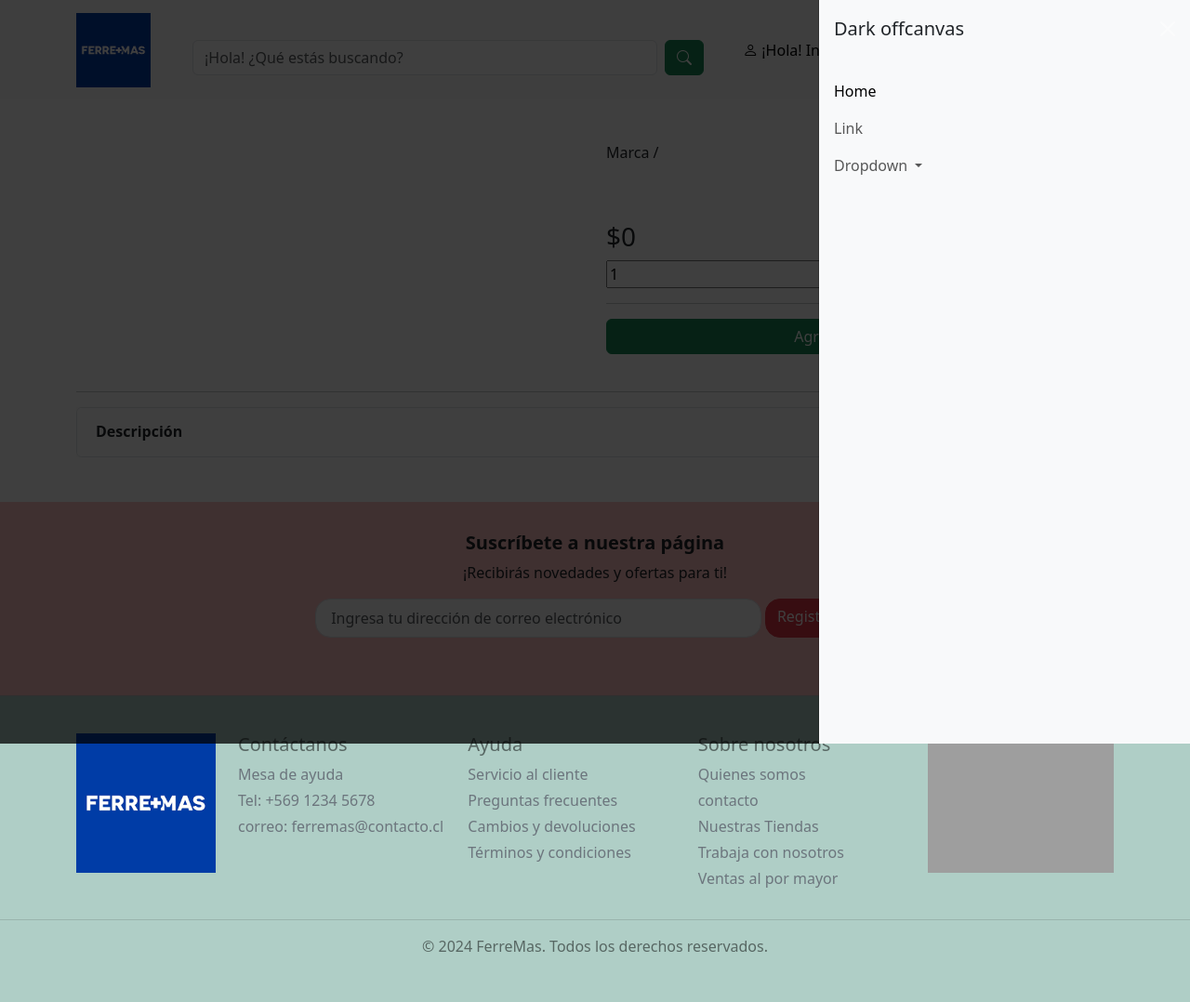
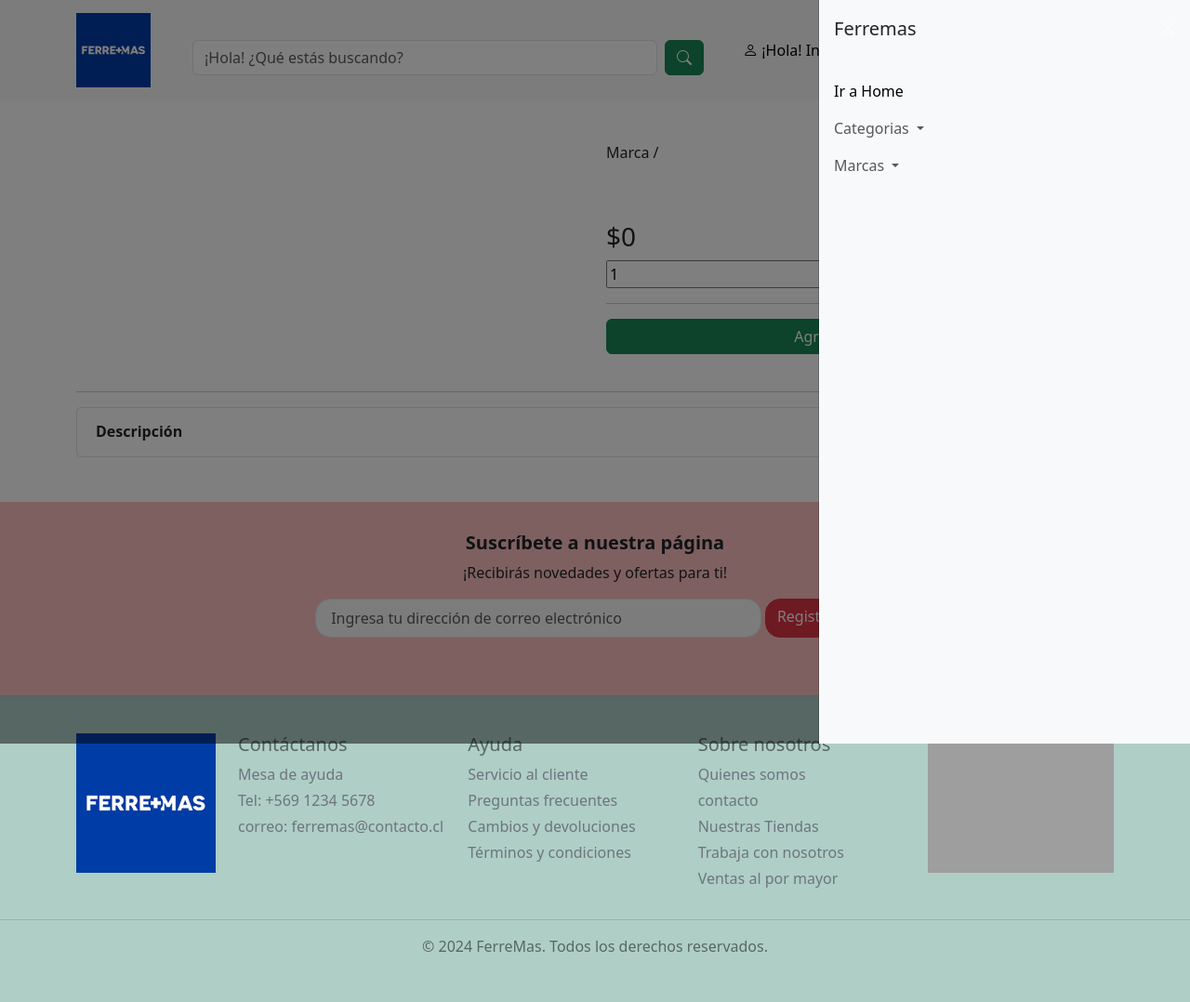
Before and after one commit to nicoalexanderdev/pag_web_integracion, a Django app: page /detalle-producto/1/ in a window 1280 px wide, after a click that opens the changed part. Shown: the whole page at 93% size. Run offline with Django 4.2, Linux system fonts and the light colour scheme; data that the repository does not hold is empty; grey boxes are pictures that could not be loaded.

Commit message:
productos por marca y categoria

```diff
--- a/djangoconfig/settings.py
+++ b/djangoconfig/settings.py
@@ -64,7 +64,9 @@
                 'django.template.context_processors.request',
                 'django.contrib.auth.context_processors.auth',
                 'django.contrib.messages.context_processors.messages',
-                'ferremas.context_processor.total_carrito'
+                'ferremas.context_processor.total_carrito',
+                'ferremas.context_processor.categorias_processor',
+                'ferremas.context_processor.marcas_processor',
             ],
         },
     },
--- a/ferremas/context_processor.py
+++ b/ferremas/context_processor.py
@@ -1,9 +1,33 @@
+import requests
+from django.conf import settings
+
+
 def total_carrito(request):
     total = 0
     cantidadTotal = 0
-    if request.user.is_authenticated:
+    if request:
         if 'carrito' in request.session.keys():
             for key, value in request.session['carrito'].items():
                 total += int(value['acumulado'])
                 cantidadTotal += int(value['cantidad'])
     return {'total_carrito': total, 'cantidad_total': cantidadTotal}
+
+def categorias_processor(request):
+    try:
+        response = requests.get(f'http://{settings.API_BASE_URL}/get-categorias')
+        response.raise_for_status()
+        categorias = response.json()
+        return {'categorias': categorias}
+    except requests.RequestException as e:
+        print(f"Error al obtener categorías: {e}")  # Depuración
+        return {'categorias': []}
+
+def marcas_processor(request):
+    try:
+        response = requests.get(f'http://{settings.API_BASE_URL}/get-marcas')
+        response.raise_for_status()
+        marcas = response.json()
+        return {'marcas': marcas}
+    except requests.RequestException as e:
+        print(f'Error al obtener marcas: {e}')
+        return {'marcas': []}
--- a/ferremas/templates/app/base.html
+++ b/ferremas/templates/app/base.html
@@ -53,9 +53,13 @@
           {{ user.username }} <i class="bi bi-person-check-fill"></i>
         </button>
         <ul class="dropdown-menu">
-          <li><a class="dropdown-item" href="{% url 'logout' %}">Salir</a></li>
-          <li><a class="dropdown-item" href="#">Another action</a></li>
-          <li><a class="dropdown-item" href="#">Something else here</a></li>
+          <li><a class="dropdown-item" href="#">Mi perfil</a></li>
+          <form id="logout-form" action="{% url 'logout' %}" method="post" style="display: none;">
+            {% csrf_token %}
+            <button type="submit">Logout</button>
+          </form>
+          <a class="dropdown-item" href="#"
+            onclick="event.preventDefault(); document.getElementById('logout-form').submit();">Salir</a>
         </ul>
       </div>
       {% else %}
@@ -92,7 +96,7 @@
 
         <!-- titulo hamburguesa -->
         <div class="offcanvas-header">
-          <h5 class="offcanvas-title" id="offcanvasDarkNavbarLabel">Dark offcanvas</h5>
+          <h5 class="offcanvas-title" id="offcanvasDarkNavbarLabel">Ferremas</h5>
           <button type="button" class="btn-close btn-close-white" data-bs-dismiss="offcanvas"
             aria-label="Close"></button>
         </div>
@@ -101,23 +105,28 @@
         <div class="offcanvas-body">
           <ul class="navbar-nav justify-content-end flex-grow-1 pe-3">
             <li class="nav-item">
-              <a class="nav-link active" aria-current="page" href="#">Home</a>
-            </li>
-            <li class="nav-item">
-              <a class="nav-link" href="#">Link</a>
+              <a class="nav-link active" aria-current="page" href="#">Ir a Home</a>
             </li>
             <li class="nav-item dropdown">
               <a class="nav-link dropdown-toggle" href="#" role="button" data-bs-toggle="dropdown"
                 aria-expanded="false">
-                Dropdown
+                Categorias
               </a>
-              <ul class="dropdown-menu dropdown-menu-dark">
-                <li><a class="dropdown-item" href="#">Action</a></li>
-                <li><a class="dropdown-item" href="#">Another action</a></li>
-                <li>
-                  <hr class="dropdown-divider">
-                </li>
-                <li><a class="dropdown-item" href="#">Something else here</a></li>
+              <ul class="dropdown-menu">
+                {% for c in categorias %}
+                <li><a class="dropdown-item" href="{% url 'categoria' c.id %}">{{ c.nom_categoria }}</a></li>
+                {% endfor %}
+              </ul>
+            </li>
+            <li class="nav-item dropdown">
+              <a class="nav-link dropdown-toggle" href="#" role="button" data-bs-toggle="dropdown"
+                aria-expanded="false">
+                Marcas
+              </a>
+              <ul class="dropdown-menu">
+                {% for m in marcas %}
+                <li><a class="dropdown-item" href="{% url 'marca' m.id %}">{{ m.nom_marca }}</a></li>
+                {% endfor %}
               </ul>
             </li>
           </ul>
@@ -219,20 +228,17 @@
 
 
   <!-- scripts de bootstrap -->
+  <!-- Bootstrap Bundle with Popper -->
   <script src="https://cdn.jsdelivr.net/npm/bootstrap@5.3.3/dist/js/bootstrap.bundle.min.js"
     integrity="sha384-YvpcrYf0tY3lHB60NNkmXc5s9fDVZLESaAA55NDzOxhy9GkcIdslK1eN7N6jIeHz"
     crossorigin="anonymous"></script>
+  <!-- libreria jquery -->
+  <script src="https://code.jquery.com/jquery-3.6.0.min.js"></script>
 
-  <script src="https://cdn.jsdelivr.net/npm/@popperjs/core@2.11.8/dist/umd/popper.min.js"
-    integrity="sha384-I7E8VVD/ismYTF4hNIPjVp/Zjvgyol6VFvRkX/vR+Vc4jQkC+hVqc2pM8ODewa9r"
-    crossorigin="anonymous"></script>
-  <script src="https://cdn.jsdelivr.net/npm/bootstrap@5.3.3/dist/js/bootstrap.min.js"
-    integrity="sha384-0pUGZvbkm6XF6gxjEnlmuGrJXVbNuzT9qBBavbLwCsOGabYfZo0T0to5eqruptLy"
-    crossorigin="anonymous"></script>
 
-    {% block js %}
+  {% block js %}
 
-    {% endblock %}
+  {% endblock %}
 
 
 </body>
--- a/ferremas/urls.py
+++ b/ferremas/urls.py
@@ -11,4 +11,6 @@
    path('limpiar-carrito/', views.limpiar_carrito, name='limpiar-carrito'),
    path('ir-a-pagar/', views.ir_a_pagar, name='ir-a-pagar'),
    path('transbank/', views.transbank, name='transbank'),
+   path('categoria/<str:id>', views.categoria, name='categoria'),
+   path('marca/<str:id>', views.marca, name='marca')
 ]
--- a/ferremas/views.py
+++ b/ferremas/views.py
@@ -1,6 +1,6 @@
 import json
 from django.http import HttpResponseRedirect, JsonResponse
-from django.shortcuts import render, get_object_or_404
+from django.shortcuts import redirect, render, get_object_or_404
 from django.urls import reverse
 from ferremas.Carrito import Carrito
 import requests
@@ -46,6 +46,53 @@
 def checkout(request):
     context = {}
     return render(request, 'app/checkout.html')
+
+
+def categoria(request, id):
+    try:
+        response = requests.get(f'http://{settings.API_BASE_URL}/get-productos-categoria/{id}')
+        response.raise_for_status()  # Esto lanzará una excepción si la respuesta no es 2xx
+        productos = response.json()
+
+        # Verificar que la respuesta contiene los datos esperados
+        if 'categoria' in productos and 'productos' in productos:
+            data = {
+                'categoria': productos['categoria'],
+                'productos': productos['productos']
+            }
+            return render(request, 'app/categoria.html', data)
+        else:
+            # Manejo de caso en el que los datos esperados no están presentes
+            return redirect('home')
+    except requests.RequestException as e:
+        # Registrar el error, puedes usar logging en lugar de print
+        print(f"Error al obtener productos de la API: {e}")
+        return redirect('home')
+
+
+
+def marca(request, id):
+    try:
+        response = requests.get(f'http://{settings.API_BASE_URL}/get-productos-marca/{id}')
+        response.raise_for_status()  # Esto lanzará una excepción si la respuesta no es 2xx
+        productos = response.json()
+
+        # Verificar que la respuesta contiene los datos esperados
+        if 'marca' in productos and 'productos' in productos:
+            data = {
+                'marca': productos['marca'],
+                'productos': productos['productos']
+            }
+            return render(request, 'app/marca.html', data)
+        else:
+            # Manejo de caso en el que los datos esperados no están presentes
+            return redirect('home')
+    except requests.RequestException as e:
+        # Registrar el error, puedes usar logging en lugar de print
+        print(f"Error al obtener productos de la API: {e}")
+        return redirect('home')
+
+
 
 
 # crud carrito
```
Also changed, not shown: ferremas/templates/app/categoria.html (added, +39 -0 lines), ferremas/templates/app/marca.html (added, +39 -0 lines).
